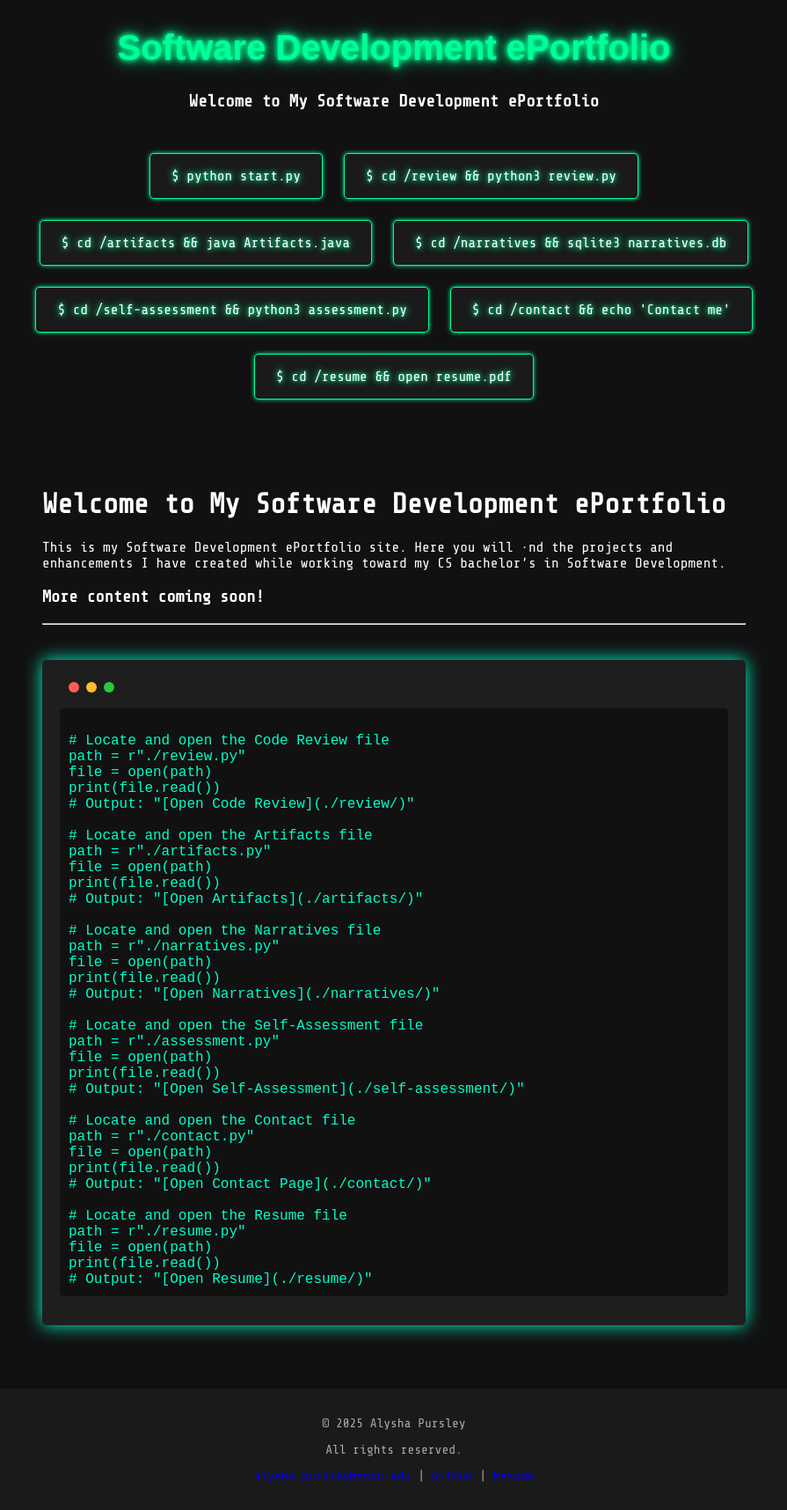
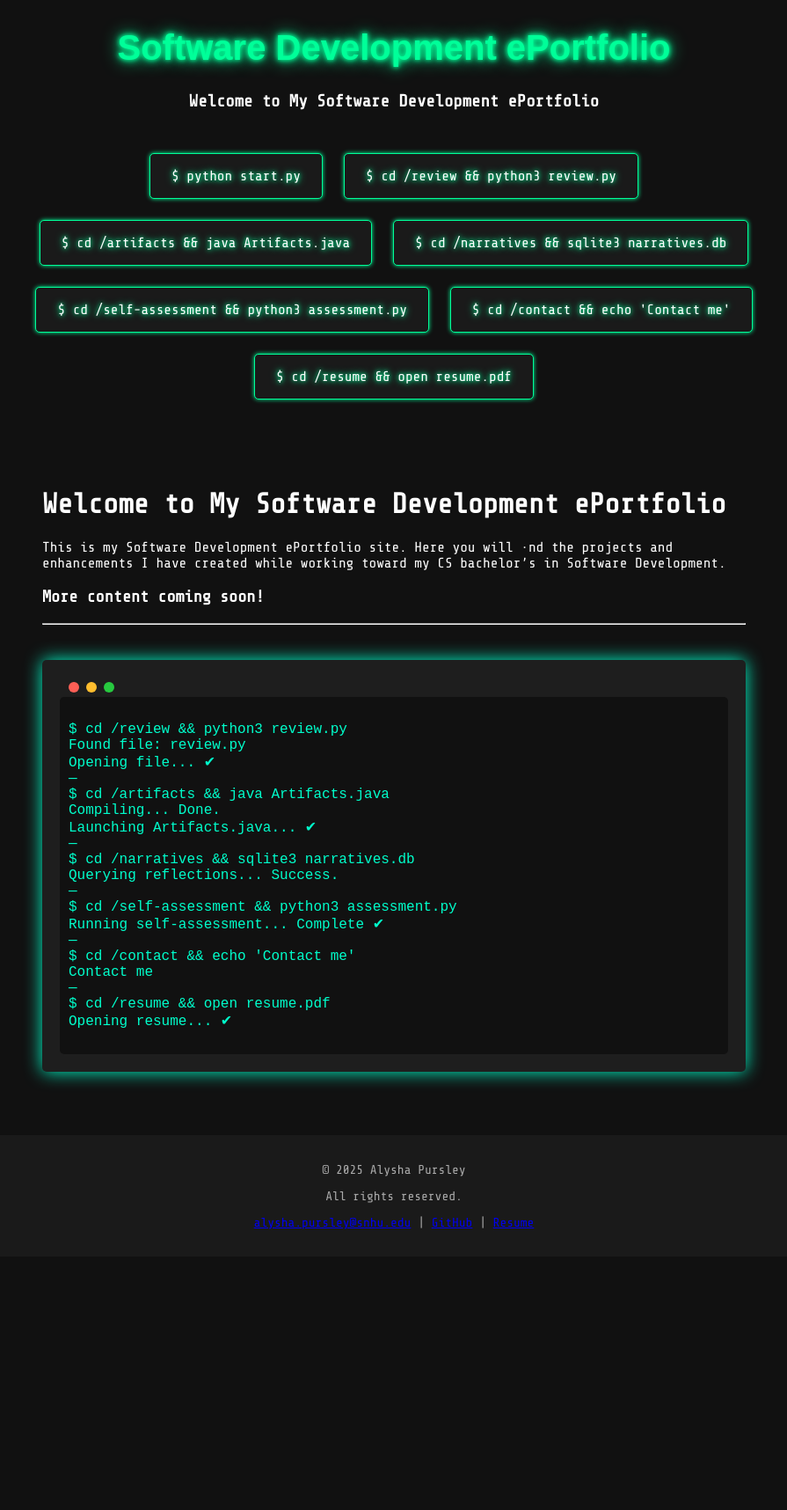
Before and after one commit to apursley2012/Software-Dev-ePortfolio, a Jekyll site: the page built from index.md, in a window 1280 px wide. Shown: the whole page at 88% size, without its empty margins (192-1087 px from the left). Built offline with Jekyll 4.4.1, drawn with Linux system fonts in a browser that asks for light colours; some web fonts are replaced; after the commit the page ends 1428 px from its top, so only the background shows below that.

Commit message:
Update index.md

```diff
--- a/index.md
+++ b/index.md
@@ -7,7 +7,6 @@ title: Software Development ePortfolio
 This is my Software Development ePortfolio site. Here you will find the projects and enhancements I have created while working toward my CS bachelor’s in Software Development.
 
 ### **More content coming soon!**
-
 ---
 <div class="terminal-window">
   <div class="terminal-header">
@@ -15,41 +14,25 @@ This is my Software Development ePortfolio site. Here you will find the projects
     <span class="yellow-dot"></span>
     <span class="green-dot"></span>
   </div>
-  <pre><code>
-# Locate and open the Code Review file
-path = r"./review.py"
-file = open(path)
-print(file.read())
-# Output: "[Open Code Review](./review/)"
-
-# Locate and open the Artifacts file
-path = r"./artifacts.py"
-file = open(path)
-print(file.read())
-# Output: "[Open Artifacts](./artifacts/)"
-
-# Locate and open the Narratives file
-path = r"./narratives.py"
-file = open(path)
-print(file.read())
-# Output: "[Open Narratives](./narratives/)"
-
-# Locate and open the Self-Assessment file
-path = r"./assessment.py"
-file = open(path)
-print(file.read())
-# Output: "[Open Self-Assessment](./self-assessment/)"
-
-# Locate and open the Contact file
-path = r"./contact.py"
-file = open(path)
-print(file.read())
-# Output: "[Open Contact Page](./contact/)"
-
-# Locate and open the Resume file
-path = r"./resume.py"
-file = open(path)
-print(file.read())
-# Output: "[Open Resume](./resume/)"
-</code></pre>
+  <code>
+$ cd /review && python3 review.py
+Found file: review.py
+Opening file... ✔
+—
+$ cd /artifacts && java Artifacts.java
+Compiling... Done.
+Launching Artifacts.java... ✔
+—
+$ cd /narratives && sqlite3 narratives.db
+Querying reflections... Success.
+—
+$ cd /self-assessment && python3 assessment.py
+Running self-assessment... Complete ✔
+—
+$ cd /contact && echo 'Contact me'
+Contact me
+—
+$ cd /resume && open resume.pdf
+Opening resume... ✔
+  </code>
 </div>
```
